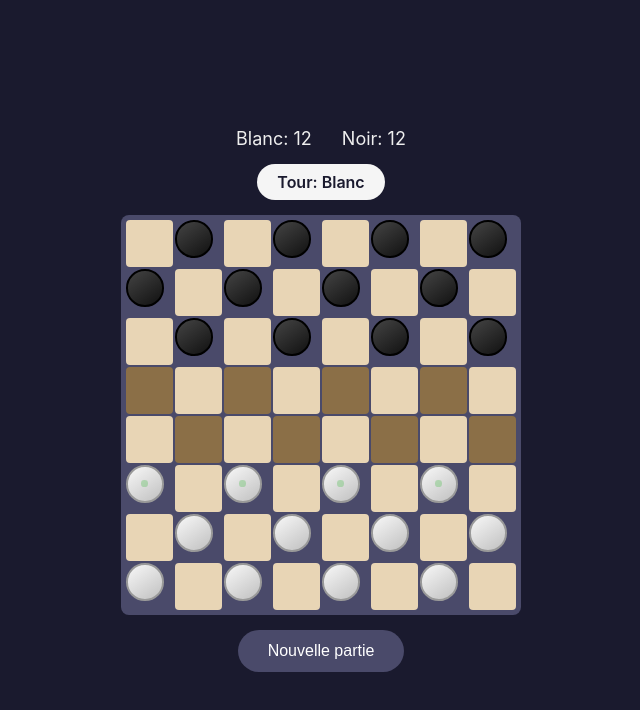
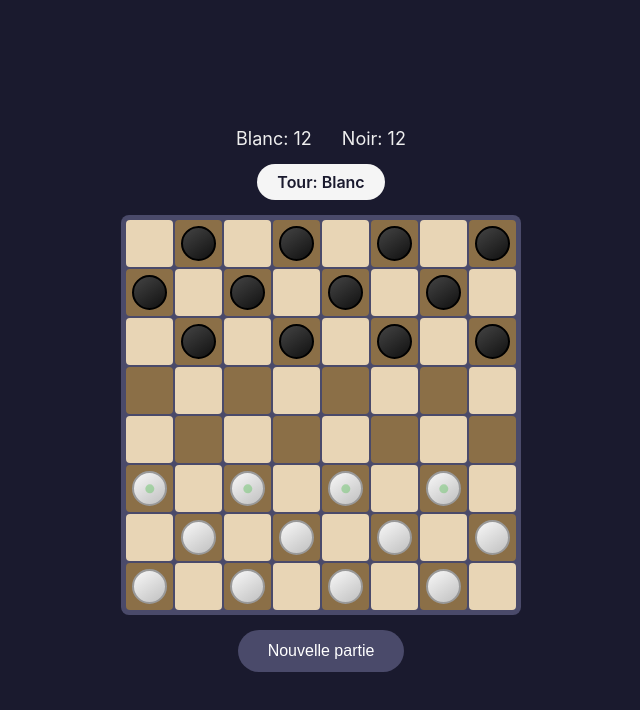
Before and after one commit to PaulineTurk/simple-checkers, a website: page index.html in a window 1280 px wide. Shown: the whole page, without its empty margins (319-959 px from the left). Drawn offline with Linux system fonts and the light colour scheme.

Commit message:
fix: center pieces with cell

```diff
--- a/index.html
+++ b/index.html
@@ -101,9 +101,12 @@
           cell.dataset.col = col;
 
           const piece = game.getPiece(row, col);
+          let pieceEl = null;
           if (piece) {
-            cell.classList.add('piece', piece.player);
-            if (piece.isKing) cell.classList.add('king');
+            pieceEl = document.createElement('div');
+            pieceEl.className = `piece ${piece.player}`;
+            if (piece.isKing) pieceEl.classList.add('king');
+            cell.appendChild(pieceEl);
           }
 
           if (selected && selected.row === row && selected.col === col) {
@@ -112,7 +115,11 @@
 
           const validMoves = game.getValidMoves(row, col);
           if (validMoves.length > 0 && (!selected || selected.player !== game.currentPlayer)) {
-            cell.classList.add('valid-move');
+            if (pieceEl) {
+              pieceEl.classList.add('valid-move');
+            } else {
+              cell.classList.add('valid-move');
+            }
           }
 
           if (selected) {
--- a/style.css
+++ b/style.css
@@ -80,12 +80,17 @@
   box-shadow: inset 0 0 10px rgba(0, 0, 0, 0.3);
 }
 
-.cell.valid-move::after {
+.piece.valid-move::after {
   content: '';
-  width: 20%;
-  height: 20%;
-  background: rgba(126, 200, 126, 0.5);
+  position: absolute;
+  top: 50%;
+  left: 50%;
+  transform: translate(-50%, -50%);
+  width: 30%;
+  height: 30%;
+  background: rgba(126, 200, 126, 0.6);
   border-radius: 50%;
+  z-index: 1;
 }
 
 .cell.valid-target {
@@ -93,11 +98,14 @@
 }
 
 .piece {
-  width: 80%;
-  height: 80%;
+  width: 75%;
+  height: 75%;
   border-radius: 50%;
   transition: transform 0.2s;
   position: relative;
+  display: flex;
+  justify-content: center;
+  align-items: center;
 }
 
 .piece.white {
```
